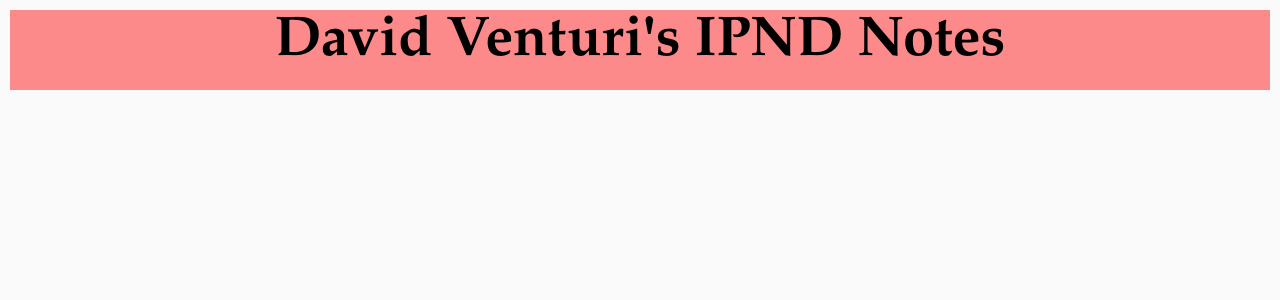
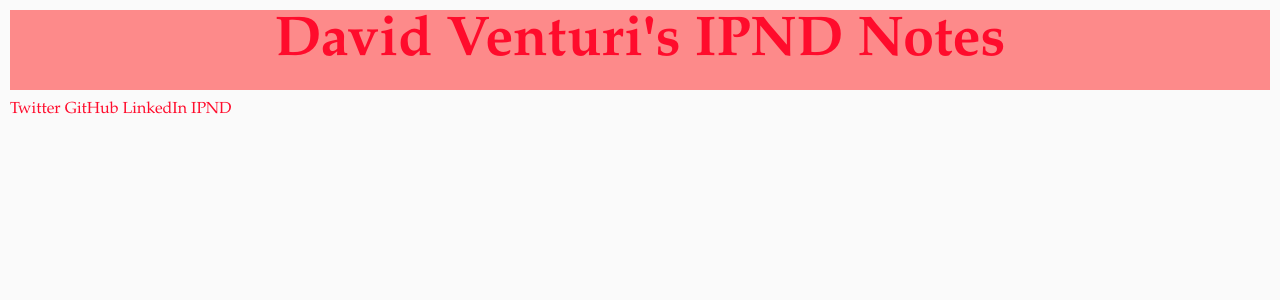
Before and after one commit to davidventuri/udacity-ipnd, a Python web app: template stage-4/templates/comments.html in a window 1280 px wide. Shown: the top 300 px of the page. Run offline with Jinja, Linux system fonts and the light colour scheme; the template is opened without the code that fills it: most values are stand-ins (such as "Sample title", 1, 10 or a date in 2020).

Commit message:
Update and rename stage-4/templates/notes.html to stages-4-5/templates/notes.html

```diff
--- a/stage-4/templates/notes.html
+++ b/stages-4-5/templates/notes.html
@@ -1,9 +1,15 @@
 {% extends "base.html" %}
 
 {% block content %}
-  <a href="/" class="notes-page-banner">
+  <a href="/" class="banner">
     <h1>David Venturi's IPND Notes</h1>
   </a>
+  <div class="bio">
+    <a href="https://twitter.com/venturidj" class="bio-link" target="_blank">Twitter</a>
+    <a href="https://github.com/venturidj" class="bio-link" target="_blank">GitHub</a>
+    <a href="https://ca.linkedin.com/in/davidventuri" class="bio-link" target="_blank">LinkedIn</a>
+    <a href="https://www.udacity.com/course/intro-to-programming-nanodegree--nd000" class="bio-link" target="_blank">IPND</a>
+  </div>
   {% for stage in stages %}
     {% if stage.stage_url == current_path %}
       <div class="toc">
```
